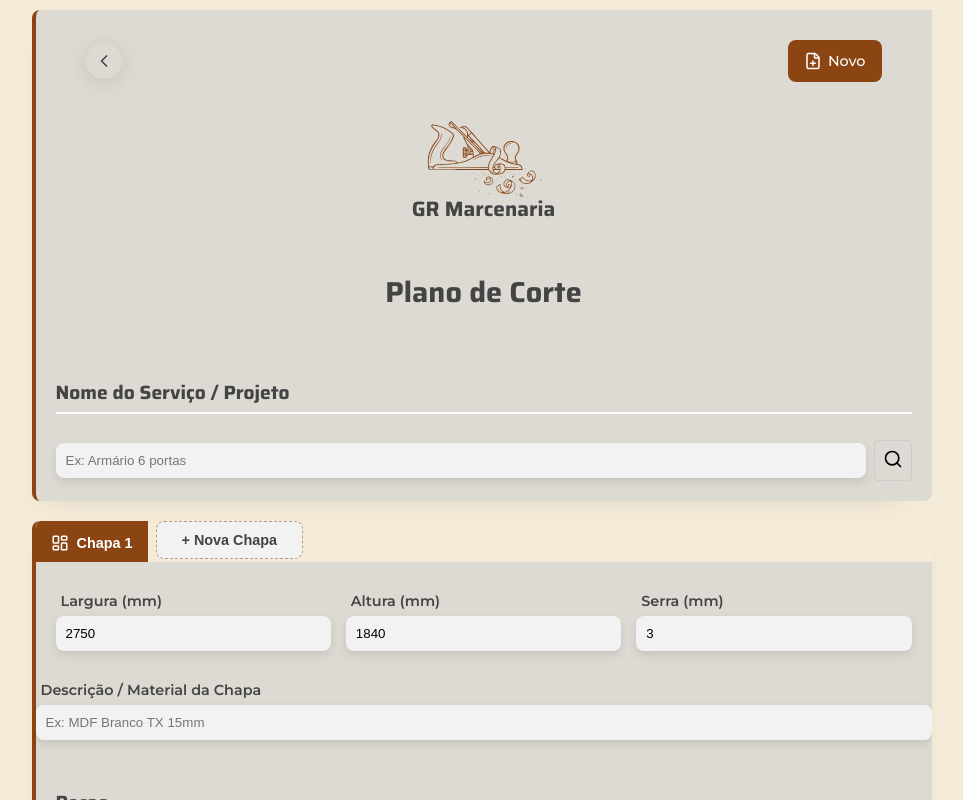
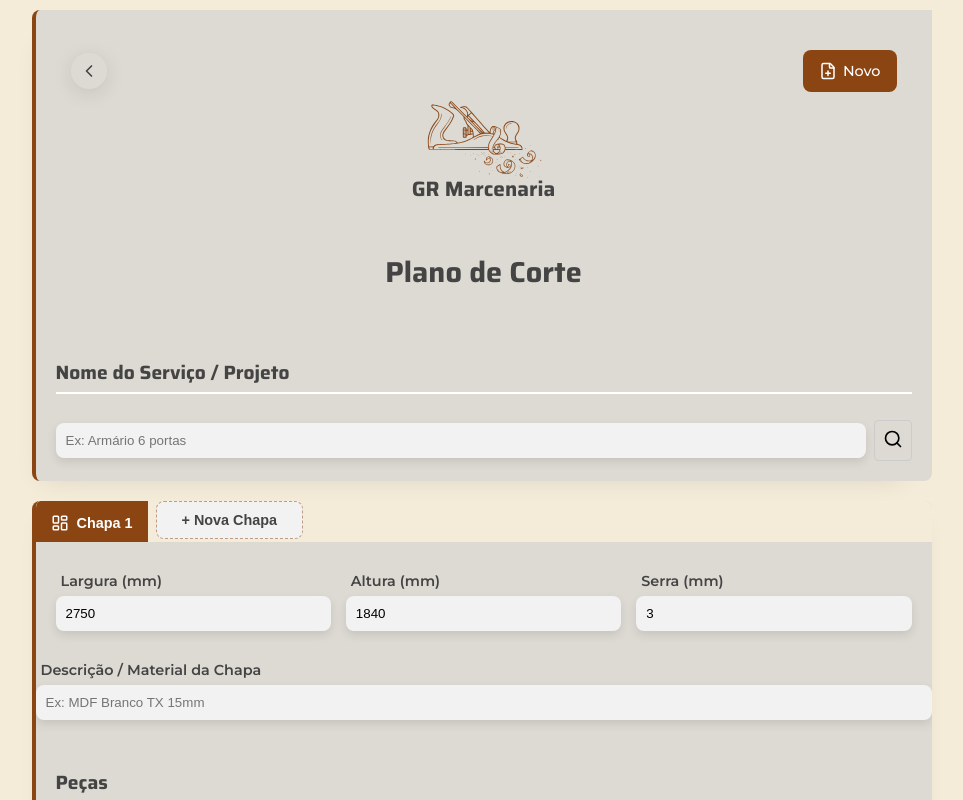
Before and after one commit to VagnerBeraldo/PI5-Marcenaria, a React (Vite) app in the folder frontend/: page /plano-de-corte in a window 1280 px wide. Shown: the whole page, without its empty margins (157-1120 px from the left). Built offline with nearby package versions, Linux system fonts and the light colour scheme.

Commit message:
style: layout do conjunto (botão voltar e botão novo)

```diff
--- a/frontend/src/pages/Cliente.jsx
+++ b/frontend/src/pages/Cliente.jsx
@@ -5,6 +5,7 @@ import { Save, Trash2, Search, FilePlus, MapPin } from "lucide-react";
 import Swal from "sweetalert2";
 import api from "../../services/api";
 import { useProjeto } from "../hooks/useProjeto";
+import '../styles/LayoutsCompartilhados.css';
 import "../styles/Cliente.css";
 
 export default function Cliente() {
@@ -292,13 +293,14 @@ export default function Cliente() {
   return (
     <PageTransition className="cliente-container">
       <div className="card-cliente">
+        <div className="wrapper-header-actions">
         <div className="header-actions">
           <BotaoVoltar />
           <button className="btn-novo-topo" onClick={limparFormulario}>
             <FilePlus size={18} /><span>Novo</span>
           </button>
         </div>
-
+        </div>
         <img src="/logo.svg" alt="Logo" className="logo-img" />
         <h1 className="nome-fantasia">GR Marcenaria</h1>
 
--- a/frontend/src/pages/CustoDoMaterial.jsx
+++ b/frontend/src/pages/CustoDoMaterial.jsx
@@ -3,6 +3,7 @@ import PageTransition from "../components/Animation/PageTransition";
 import BotaoVoltar from '../components/BotaoVoltar/BotaoVoltar';
 import { FileEditIcon, Save, Trash2, Search, FilePlus, CirclePlus, CircleMinus } from 'lucide-react';
 import Swal from 'sweetalert2';
+import '../styles/LayoutsCompartilhados.css';
 import '../styles/CustoDoMaterial.css';
 import api from '../../services/api';
 import { useProjeto } from "../hooks/useProjeto";
@@ -320,9 +321,11 @@ useEffect(() => {
 
   return (
     <PageTransition className="financeiro-container">
+      <div className='wrapper-header-actions'>
       <div className="header-actions">
         <BotaoVoltar />
         <button className="btn-novo-topo" onClick={limparFormulario}><FilePlus size={18} /><span>Novo</span></button>
+      </div>
       </div>
       <img src="/logo.svg" alt="Logo" className="logo-img" />
       <h1 className="nome-fantasia">GR Marcenaria</h1>
--- a/frontend/src/pages/Orcamento.jsx
+++ b/frontend/src/pages/Orcamento.jsx
@@ -12,6 +12,7 @@ import {
 import Swal from "sweetalert2";
 import api from "../../services/api";
 import { useProjeto } from "../hooks/useProjeto";
+import '../styles/LayoutsCompartilhados.css';
 import "../styles/Orcamento.css";
 
 export default function Orcamento() {
@@ -588,12 +589,14 @@ export default function Orcamento() {
   return (
     <PageTransition className="orcamento-container">
       <div className="card-orcamento">
+        <div className="wrapper-header-actions">
         <div className="header-actions ocultar-na-impressao">
           <BotaoVoltar />
           <button className="btn-novo-topo" onClick={limparFormulario}>
             <FilePlus size={18} />
             <span>Novo</span>
           </button>
+        </div>
         </div>
         <img src="/logo.svg" alt="Logo" className="logo-img" />
         <h1 className="nome-fantasia">GR Marcenaria</h1>
--- a/frontend/src/pages/PlanoDeCorte.jsx
+++ b/frontend/src/pages/PlanoDeCorte.jsx
@@ -16,6 +16,7 @@ import Swal from "sweetalert2";
 import logoMarcenaria from "/logo.svg";
 import api from "../../services/api";
 import { useProjeto } from "../hooks/useProjeto";
+import '../styles/LayoutsCompartilhados.css';
 import "../styles/PlanoDeCorte.css";
 import "../styles/Visualizador.css";
 
@@ -449,9 +450,11 @@ export default function PlanoDeCorte() {
   return (
     <PageTransition className="card-principal">
       <div className="secao-nome-servico ocultar-na-impressao">
-        <div className="header-actions-plano ocultar-na-impressao">
+        <div className="wrapper-header-actions">
+        <div className="header-actions ocultar-na-impressao">
           <BotaoVoltar />
-          <button className="btn-novo-topo-plano" onClick={handleNovo} title="Novo"><FilePlus size={18} /><span>Novo</span></button>
+          <button className="btn-novo-topo" onClick={handleNovo} title="Novo"><FilePlus size={18} /><span>Novo</span></button>
+        </div>
         </div>
         <img src={logoMarcenaria} alt="Logo" className="logo-img" />
         <h1 className="nome-fantasia">GR Marcenaria</h1>
--- a/frontend/src/styles/Cliente.css
+++ b/frontend/src/styles/Cliente.css
@@ -53,6 +53,6 @@
 
 @media (max-width: 425px) {
     .card-cliente{
-        padding: 10px;
+        padding: 0px;
     }
 }
--- /dev/null
+++ b/frontend/src/styles/LayoutsCompartilhados.css
@@ -0,0 +1,64 @@
+.header-actions {
+  display: flex;
+  justify-content: space-between;
+  align-items: center;
+  width: 100%;
+}
+
+/* início para anular o botão voltar */
+.header-actions > * {
+  position: relative !important;
+  top: 20px !important;
+  margin: 0px 15px 25px 15px !important;
+}
+
+/* --- Barra Superior para o voltar e botão novo --- */
+.header-actions {
+  display: flex;
+  justify-content: space-between;
+  align-items: center;
+  width: 100%;
+}
+
+.btn-novo-topo {
+  display: flex;
+  align-items: center;
+  gap: 6px;
+  background-color: var(--cor-primaria);
+  color: var(--branco);
+  border: none;
+  outline: none;
+  padding: 12px 16px;
+  border-radius: 8px;
+  font-family: "Montserrat", sans-serif;
+  font-size: 0.9rem;
+  font-weight: 500;
+  cursor: pointer;
+  transition: filter 0.2s ease;
+}
+
+.btn-novo-topo:hover {
+  filter: brightness(0.8);
+}
+/* fim para anular o botão voltar */
+
+@media (max-width: 450px) {
+  .header-actions > * {
+  position: relative !important;
+  top: 20px !important;
+  margin: 0px 3px 25px 3px !important;
+}
+
+.wrapper-header-actions{
+  margin: 0 10px;
+}
+
+  .header-actions {
+    width: 100%!important;
+    margin: 0!important;
+    padding: 10px 0px 0px 0px !important;
+    box-sizing: border-box;
+  }
+
+
+}
--- a/frontend/src/styles/Orcamento.css
+++ b/frontend/src/styles/Orcamento.css
@@ -334,45 +334,8 @@
 
 @media(max-width: 450px){
   .card-orcamento{
-    padding: 10px 5px 0 5px;
+    padding: 0px 5px 0 5px;
   }
-
-/* início para anular o botão voltar */
-.header-actions > * {
-  position: relative !important;
-  top: 0px !important;
-  margin: 0px 5px 15px 5px!important;
-}
-
-/* --- Barra Superior para o voltar e botão novo --- */
-.header-actions {
-  display: flex;
-  justify-content: space-between;
-  align-items: center;
-  width: 100%;
-}
-
-.btn-novo-topo {
-  display: flex;
-  align-items: center;
-  gap: 6px;
-  background-color: var(--cor-primaria);
-  color: var(--branco);
-  border: none;
-  outline: none;
-  padding: 12px 16px;
-  border-radius: 8px;
-  font-family: "Montserrat", sans-serif;
-  font-size: 0.9rem;
-  font-weight: 500;
-  cursor: pointer;
-  transition: filter 0.2s ease;
-}
-
-.btn-novo-topo:hover {
-  filter: brightness(0.85);
-}
-/* fim para anular o botão voltar */
 
 .titulo-pagina{
   font-size: 1.6rem;
@@ -424,7 +387,7 @@
 
 
 /* =========================================
-   ESTILOS DE IMPRESSÃO (Profissional)
+   ESTILOS DE IMPRESSÃO
    ========================================= */
 @media print {
   /* 1. Esconde o sistema inteiro (formulário, botões, logo do sistema) */
@@ -491,16 +454,16 @@
     font-size: 20px;
   }
 
-  /* --- ÁREA DE ASSINATURAS (Adicionar dentro do @media print) --- */
+  /* --- ÁREA DE ASSINATURAS --- */
   .assinaturas-impressao {
     display: flex;
-    justify-content: space-around; /* Coloca uma de cada lado com espaçamento igual */
-    margin-top: 100px; /* Dá bastante espaço em branco para a assinatura física */
+    justify-content: space-around;
+    margin-top: 100px;
     text-align: center;
   }
 
   .linha-assinatura {
-    width: 40%; /* Tamanho da linha */
+    width: 40%;
   }
 
   .linha-assinatura hr {
--- a/frontend/src/styles/PlanoDeCorte.css
+++ b/frontend/src/styles/PlanoDeCorte.css
@@ -3,54 +3,6 @@
   margin: 0 auto;
   background-color: var(--body-bg);
 }
-
-.header-actions-plano{
-    display: flex;
-    justify-content: space-between;
-    align-items: center;
-    width: 100%;
-    margin: 0 0 15px 0;
-    /* padding-top: 95px; */
-}
-
-/* início para anular o botão voltar */
-.header-actions-plano > * {
-  position: relative !important;
-  top: -20px !important;
-  margin: 0 30px !important;
-}
-
-/* --- Barra Superior para o voltar e botão novo --- */
-.header-actions-plano {
-  display: flex;
-  justify-content: space-between;
-  align-items: center;
-  padding-top: 50px;
-  width: 100%;
-}
-
-.btn-novo-topo-plano {
-  display: flex;
-  align-items: center;
-  gap: 6px;
-  background-color: var(--cor-primaria);
-  color: var(--branco);
-  border: none;
-  outline: none;
-  padding: 12px 16px;
-  border-radius: 8px;
-    font-family: 'Montserrat', sans-serif;
-    font-size: 0.9rem;
-    font-weight: 500;
-    cursor: pointer;
-    transition: filter 0.2s ease;
-  }
-
-  .btn-novo-topo-plano:hover {
-    filter: brightness(0.8);
-  }
-  /* fim para anular o botão voltar */
-
 
 .titulo {
   padding-bottom: 30px;
@@ -77,15 +29,13 @@
 /* --- Identificação do Serviço --- */
 .secao-nome-servico {
   margin: 10px 0px 20px 0px;
-  padding: 0 20px 20px 20px;
+  padding: 20px;
   background-color: var(--cor-secundaria);
   border-left: 4px solid var(--cor-primaria);
   border-top-left-radius: 8px;
   border-top-right-radius: 0px;
   border-bottom-right-radius: 8px;
   border-bottom-left-radius: 8px;
-  /* box-shadow: 0 4px 20px rgba(0, 0, 0, 0.1); */
-  /* box-shadow: -10px 18px 25px -10px rgba(0, 0, 0, 0.1); */
   box-shadow: -10px 18px 25px -20px rgba(0, 0, 0, 0.1);
 }
 
@@ -94,7 +44,6 @@
   border-left: 4px solid var(--cor-primaria);
   border-radius: 8px;
   overflow: hidden;
-  /* box-shadow: -20px 4px 20px rgba(0, 0, 0, 0.1); */
   box-shadow: 0 12px 20px -10px rgba(0, 0, 0, 0.1);
 }
 
@@ -237,7 +186,7 @@
   color: var(--texto);
 }
 
-/* --- Estilo Base (Mobile: Nome em cima, resto embaixo) --- */
+/* --- Estilo Base --- */
 .item-peca {
   display: flex;
   flex-wrap: wrap;
```
Also changed, not shown: frontend/src/styles/CustoDoMaterial.css (+9 -54 lines).
